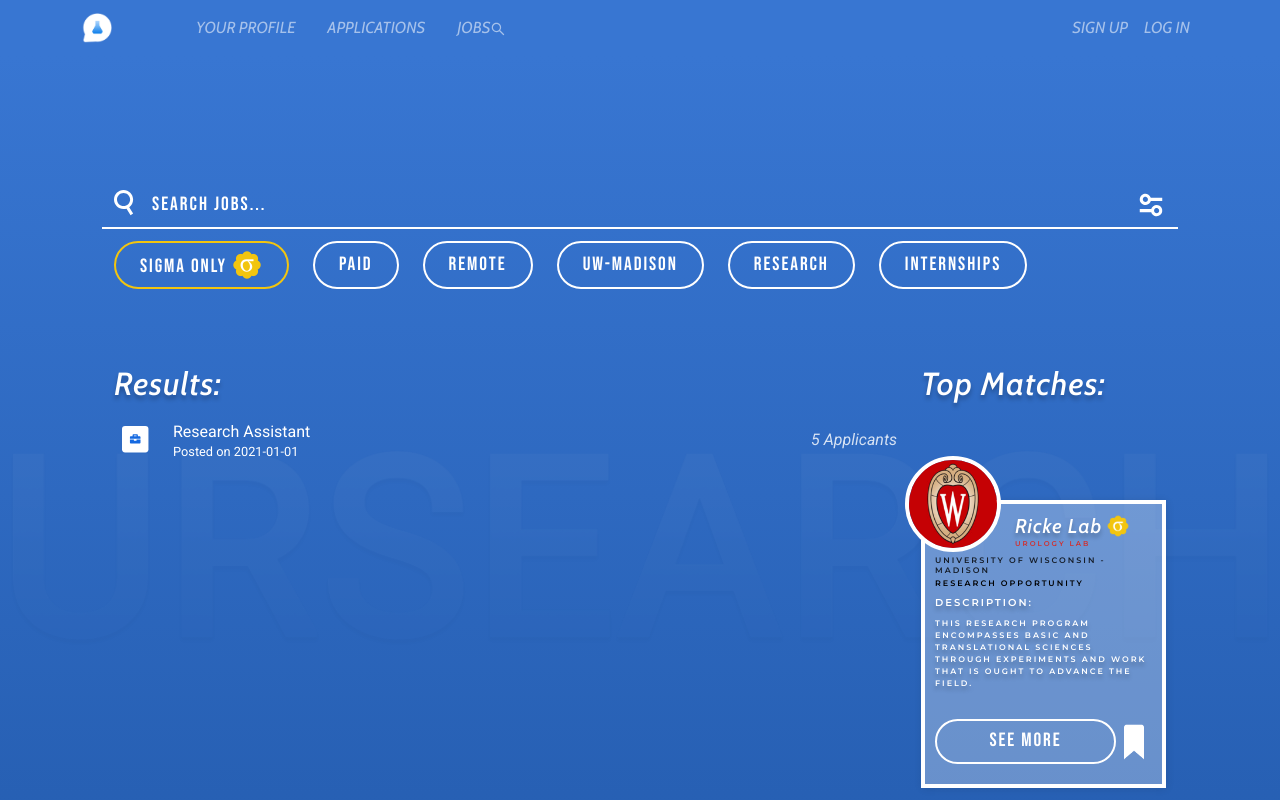
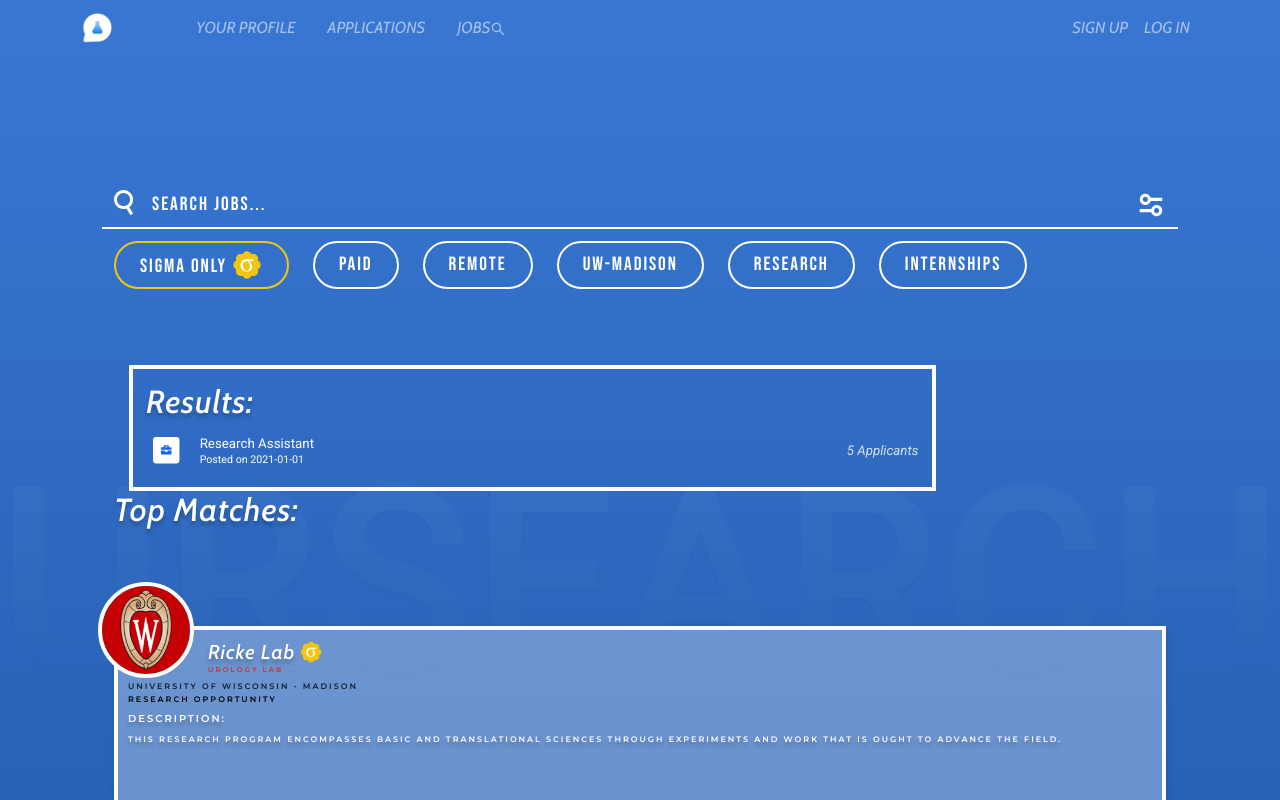
Before and after one commit to sweMojtaba/urSearchFrontEnd, a Next.js app: page /search-for-jobs in a window 1280 px wide. Shown: the top 800 px of the page. Built offline with nearby package versions, Linux system fonts and the light colour scheme; a web font is replaced by a local one.

Commit message:
Modified Sass file

```diff
--- a/app/search-for-jobs/page.tsx
+++ b/app/search-for-jobs/page.tsx
@@ -5,17 +5,9 @@
 
 import { BigLi } from "@/components/cards-and-items/listItems";
 import WorkIcon from "../applicant-profile/work.svg";
-import { Button, Container, Col, Row } from "@/client-wrappers/bootstrap";
+import { Container, Col, Row } from "@/client-wrappers/bootstrap";
 
-import { useState } from "react";
-import Link from "next/link";
-
-import Image from "react-bootstrap/Image";
-
-// import Row from "react-bootstrap/Row";
-// import Col from "react-bootstrap/Col";
-
-import styles from "./styles.module.scss";
+import "./search-for-jobs.scss";
 
 const reccomendedCardData = [
   {
@@ -54,10 +46,8 @@
     return (
         <Container className="medium-content">
             <SearchBarWithAdvancedFilters />
-
-
             <Row>
-                <Col sm={9}>
+                <Col sm={9} className="results">
                     <h2>Results:</h2>
                     <BigLi
                         title="Research Assistant"
--- a/app/search-for-jobs/styles.module.scss
+++ b/app/search-for-jobs/search-for-jobs.scss
@@ -1,9 +1,15 @@
+.results {
+    border: 4px solid #fff;
+    padding: 1em;
+    font-size: smaller;
+    margin: 0em 2em;
+}
+
 .bigLiHolder {
     border-bottom: 2px solid rgba(0, 0, 0, 0.2);
     display: block;
 }
 
-
 .pageEndButton {
     margin-top: auto;
     margin-bottom: 2em;
```
